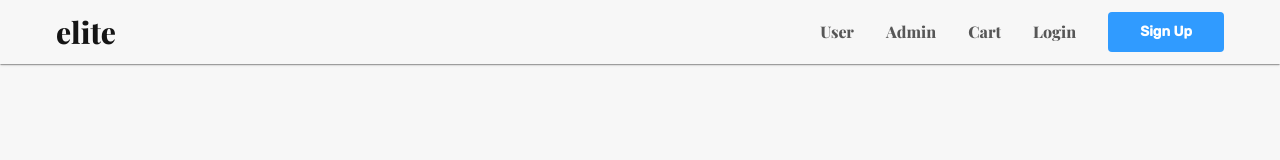
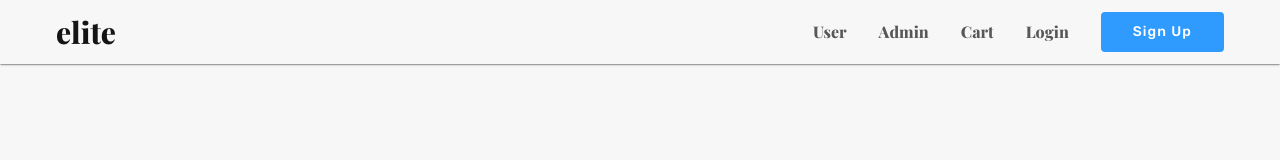
Before and after one commit to AkashSDas/elite, a Next.js app in the folder frontend/: page / in a window 1280 px wide. Shown: the top 160 px of the page. Built offline with nearby package versions, Linux system fonts and the light colour scheme.

Commit message:
update styling for simple btn

```diff
--- a/frontend/components/btn/simple_btn.tsx
+++ b/frontend/components/btn/simple_btn.tsx
@@ -13,7 +13,8 @@ const useStyle = makeStyles({
   root: {
     padding: "0.5rem 2rem",
     color: "white",
-    fontWeight: "bold",
+    fontWeight: 500,
+    letterSpacing: "0.075em",
     textTransform: "capitalize",
     backgroundColor: materialUITheme.palette.secondary.main,
     "&:hover": {
```
